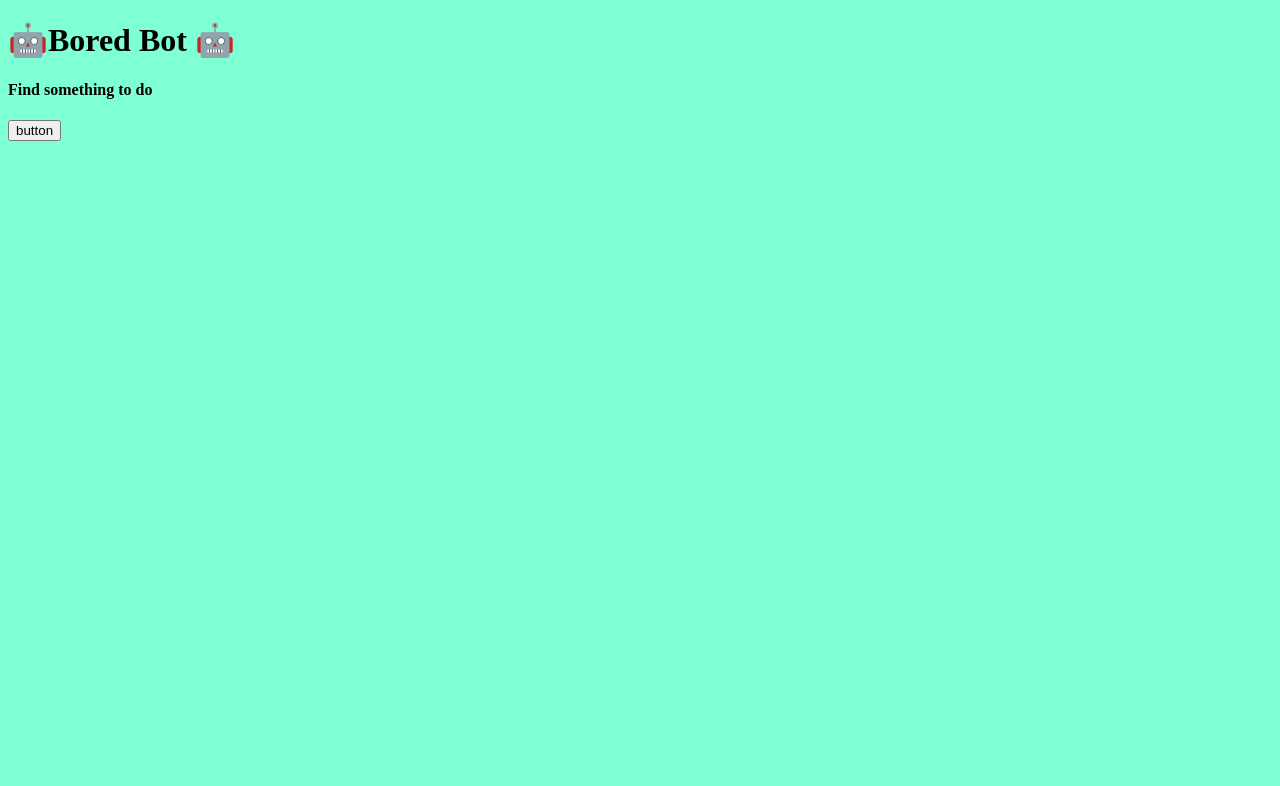
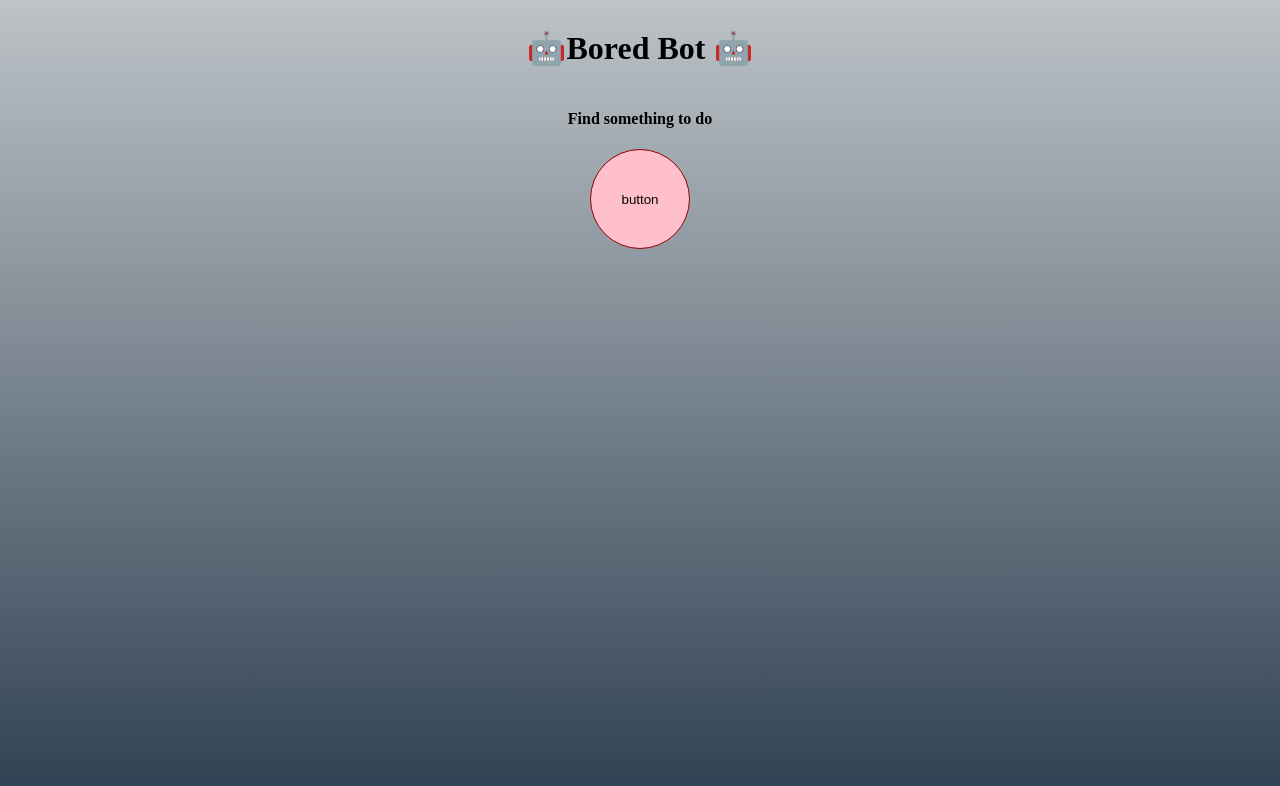
Before and after one commit to veselin0/Bored-Bot, a plain HTML site: page index.html in a window 1280 px wide. Drawn offline with Linux system fonts and the light colour scheme; no server answers.

Commit message:
bored bot css added

```diff
--- a/index.css
+++ b/index.css
@@ -1,3 +1,19 @@
 body {
-    background-color: aquamarine;
+    background: #bdc3c7;  /* fallback for old browsers */
+    background: -webkit-linear-gradient(to top, #2c3e50, #bdc3c7);  /* Chrome 10-25, Safari 5.1-6 */
+    background: linear-gradient(to top, #2c3e50, #bdc3c7); /* W3C, IE 10+/ Edge, Firefox 16+, Chrome 26+, Opera 12+, Safari 7+ */
+    background-repeat: no-repeat;
+    height: 100vh;
+    display: flex;
+    flex-direction: column;
+    align-items: center;
 }
+
+button {
+    height: 100px;
+    width: 100px;
+    border-radius: 50%;
+    background-color: pink;
+    border: 1px solid darkred;
+    cursor: pointer;
+}
```
